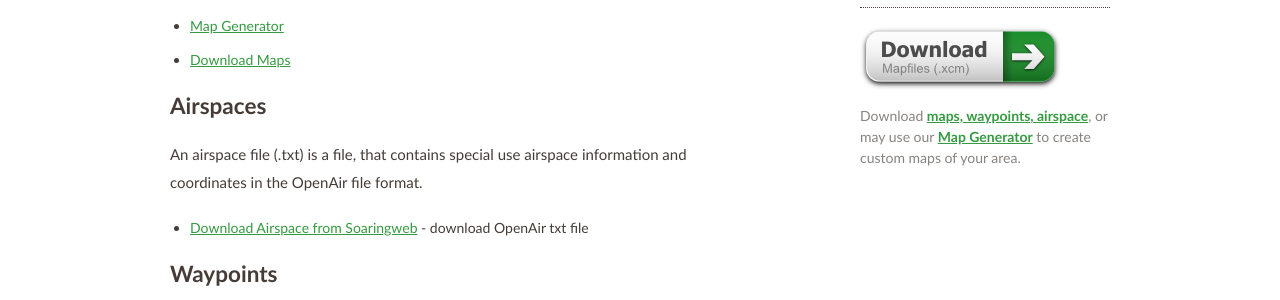
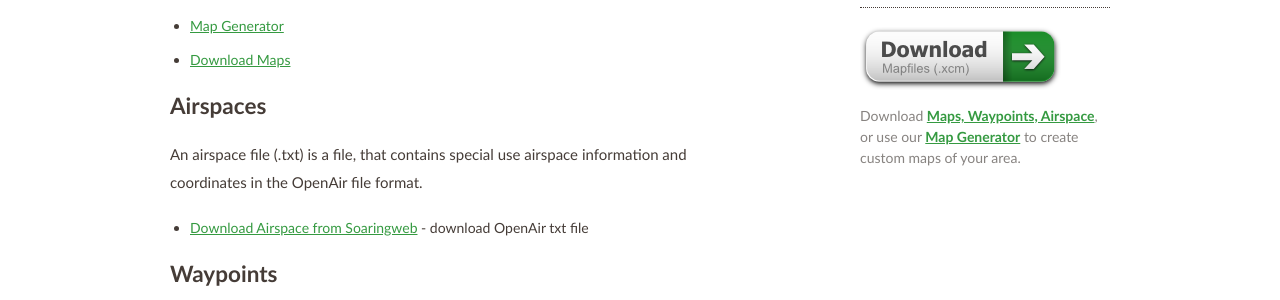
Before and after one commit to XCSoar/website, a Jekyll site: the page built from download/data.md, in a window 1280 px wide. Shown: the part 406-706 px from the top of the page. Built offline with Jekyll 4.4.1, drawn with Linux system fonts in a browser that asks for light colours.

Commit message:
download_sidebar: Fixed typo

```diff
--- a/_includes/download_sidebar.html
+++ b/_includes/download_sidebar.html
@@ -23,5 +23,5 @@
 
 				<hr><br>
 				<p><a href="/download/data.html"><img src="/img/mapdownload-button.png"/></a></p>
-				<p>Download <a href="/download/data.html"><span class="highlight">maps, waypoints, airspace</span></a>, or may use our <a href="http://mapgen.xcsoar.org/"><span class="highlight">Map Generator</span></a> to create custom maps of your area.</p>
+				<p>Download <a href="/download/data.html"><span class="highlight">Maps, Waypoints, Airspace</span></a>, or use our <a href="http://mapgen.xcsoar.org/"><span class="highlight">Map Generator</span></a> to create custom maps of your area.</p>
 			</div>
```
